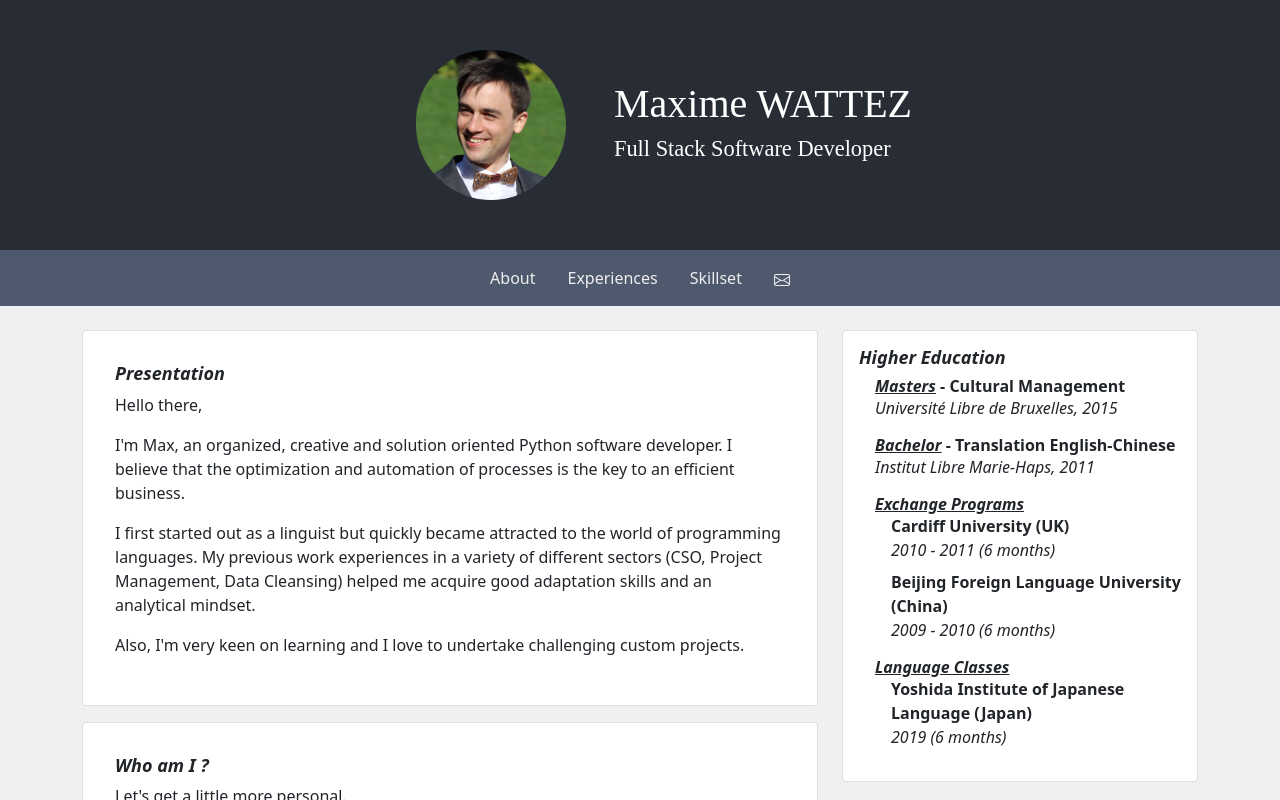
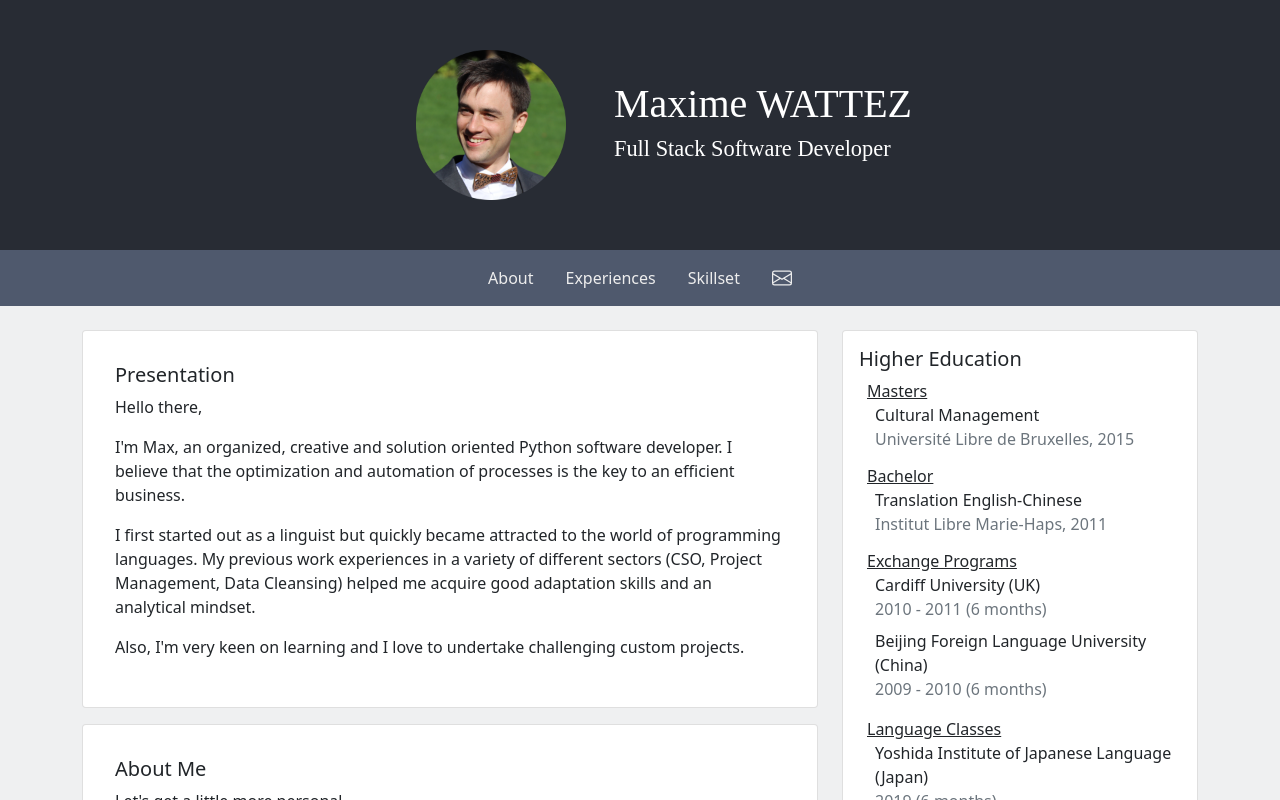
Before and after one commit to Nootaku/mwattez-cv, a React (Create React App) app: page / in a window 1280 px wide. Shown: the top 800 px of the page. Built offline with nearby package versions, Linux system fonts and the light colour scheme; a web font is replaced by a local one.

Commit message:
:lipstick: All elements nice and pretty

```diff
--- a/src/components/about.jsx
+++ b/src/components/about.jsx
@@ -22,7 +22,7 @@ class About extends Component {
               <AboutCard title="Professional Profile" type="profile" />
             </div>
             <div className="card mb-3">
-              <AboutCard title="Who am I ?" type="whoami" />
+              <AboutCard title="About Me" type="whoami" />
             </div>
           </div>
         </div>
@@ -63,7 +63,7 @@ class About extends Component {
           </div>
           <div className="card mb-3">
             <div className="card-body">
-              <AboutCard title="Who am I ?" type="whoami" />
+              <AboutCard title="About Me" type="whoami" />
             </div>
           </div>
         </div>
--- a/src/components/about/aboutEducation.jsx
+++ b/src/components/about/aboutEducation.jsx
@@ -6,16 +6,18 @@ const AboutEducation = (props) => {
 
   let uniBody = (contentKey) => {
     return (
-      <React.Fragment key={"uni_" + contentKey}>
-        <h5 className="smallTitle">
-          <span className="underline italic">{contentKey}</span> -{" "}
+      <div className="educationWrapper" key={"uni_" + contentKey}>
+        <blockquote className="blockquote mb-0 educationElement">
+          <p className="educationHeader">{contentKey}</p>
+        </blockquote>
+        <p className="card-text-content">
           {props.content.university[contentKey].name}
-        </h5>
-        <p className="card-text-content italic">
+        </p>
+        <p className="card-text-content text-muted">
           {props.content.university[contentKey].university},{" "}
           {props.content.university[contentKey].year}
         </p>
-      </React.Fragment>
+      </div>
     );
   };
 
@@ -25,13 +27,15 @@ const AboutEducation = (props) => {
       other: "Language Classes",
     };
     return (
-      <React.Fragment key={"nonUni_" + contentKey}>
-        <h5 className="smallTitle underline italic">{title[contentKey]}</h5>
+      <div className="educationWrapper" key={"nonUni_" + contentKey}>
+        <blockquote className="blockquote mb-0 educationElement">
+          <p className="educationHeader">{title[contentKey]}</p>
+        </blockquote>
         <ul className="aboutCardList">
           {props.content.non_univerity[contentKey].map((i) => (
             <li key={i.id} className="aboutCardListItem">
-              <span className="bold">{i.university}</span>
-              <span className="dates italic">
+              <p className="card-text-content">{i.university}</p>
+              <p className="card-text-content text-muted">
                 {i.start}
                 {!(i.start === i.end) && (
                   <React.Fragment>
@@ -40,11 +44,11 @@ const AboutEducation = (props) => {
                   </React.Fragment>
                 )}{" "}
                 ({i.duration})
-              </span>
+              </p>
             </li>
           ))}
         </ul>
-      </React.Fragment>
+      </div>
     );
   };
   return (
--- a/src/components/css/about.css
+++ b/src/components/css/about.css
@@ -8,27 +8,34 @@
   width: auto;
 }
 
-.smallTitle {
-  font-size: 16px;
-  padding-left: 1rem;
-  font-weight: bold;
+.educationWrapper {
+  margin-bottom: 13px;
+}
+
+.educationElement {
+  padding-left: 0.5rem;
+}
+
+.educationHeader {
   text-transform: capitalize;
-  margin-bottom: 0;
+  font-size: 1rem;
+  text-decoration: underline;
+}
+
+.educationElement .blockquote-footer::before {
+  content: "";
 }
 
 .card-text-content {
+  margin: 0;
   padding-left: 1rem;
 }
 
 .aboutCardList {
+  padding-left: 0;
   list-style: none;
 }
 
 .aboutCardListItem {
   margin-bottom: 8px;
 }
-
-.aboutCardListItem .dates::before {
-  content: "\A";
-  white-space: pre;
-}
--- a/src/components/css/experience.css
+++ b/src/components/css/experience.css
@@ -1,17 +1,20 @@
 .experience {
+}
+.downloadWrapper {
+  border: 1px solid grey;
+  border-radius: 4px;
+}
+
+.downloadText {
+  margin: 8px 0 0 0;
 }
 
 .experience-body {
   display: block;
 }
-.experience-title-dates::before {
-  content: "\A";
-  white-space: pre;
-}
-.card-title {
-  font-size: 18px;
-  font-style: italic;
-  font-weight: bold;
+
+.card-title .blockquote-footer::before {
+  content: "";
 }
 
 .technicalStack {
@@ -23,6 +26,7 @@
   width: 100%;
 }
 .technicalStackOpenBtn {
+  width: 100%;
   background-color: #d0d3d6 !important;
   transition: 0.3s;
 }
@@ -31,6 +35,11 @@
   background-color: #4f596d !important;
   color: #ededed !important;
 }
+
+.technicalStackOpenBtn:hover .codeSlash {
+  fill: #ededed !important;
+}
+
 .technicalStackCloseBtn {
   position: absolute;
   top: 13px;
@@ -39,15 +48,31 @@
 
 /* Tablets */
 @media screen and (min-width: 768px) {
+  .technicalStackOpenBtn {
+    max-width: 250px;
+    display: block !important;
+    margin: auto;
+  }
 }
 
 /* Laptops */
 @media screen and (min-width: 992px) {
+  .toggleHelp {
+    display: none;
+  }
+
+  .experienceHeader .card-title,
   .experience-body {
-    display: block;
+    margin: 0 1rem;
   }
-  .experience-title-dates::before {
-    content: " | ";
+
+  .experienceHeader {
+    padding: 1rem !important;
+  }
+
+  .experienceHeader .card-subtitle::before {
+    content: "| ";
+    margin: 0 1rem 0 0;
   }
 }
 
--- a/src/components/css/navbar.css
+++ b/src/components/css/navbar.css
@@ -31,3 +31,12 @@
 .active {
   border-bottom: 1px solid #ededed;
 }
+
+.sendMailBtn {
+  height: 40px;
+}
+.bi-envelope {
+  width: 20px;
+  height: auto;
+  margin-bottom: 3px;
+}
--- a/src/components/experiences/experienceBody.jsx
+++ b/src/components/experiences/experienceBody.jsx
@@ -1,5 +1,5 @@
 import React, { Component } from "react";
-import Braces from "../images/braces.svg";
+import CodeSlash from "../images/code-slash.svg";
 
 class ExperienceBody extends Component {
   render() {
@@ -7,7 +7,14 @@ class ExperienceBody extends Component {
 
     return (
       <div className="card-body experience-body">
-        <h5 className="card-title">{company}</h5>
+        <figure className="card-title">
+          <blockquote className="blockquote">
+            <p>{company[0]}</p>
+          </blockquote>
+          {company[1] && (
+            <figcaption className="blockquote-footer">{company[1]}</figcaption>
+          )}
+        </figure>
         <p className="card-text">{description}</p>
         {deliverables && (
           <React.Fragment>
@@ -33,7 +40,7 @@ class ExperienceBody extends Component {
             className="btn btn-sm technicalStackOpenBtn"
             onClick={() => this.props.onToggleStack()}
           >
-            View technical stack <img src={Braces} />
+            <img src={CodeSlash} className="codeSlash" /> View technical stack
           </button>
         )}
       </div>
--- a/src/components/experiences/experienceDownloadPdf.jsx
+++ b/src/components/experiences/experienceDownloadPdf.jsx
@@ -4,14 +4,21 @@ import pdfResume from "../data/mwattez_cv.pdf";
 class ExperienceDownloadPdf extends Component {
   render() {
     return (
-      <div>
-        <p>
-          Click{" "}
+      <div className="d-flex flex-column align-items-center">
+        <div className="container d-flex flex-column align-items-center p-3 mb-3 downloadWrapper">
           <a href={pdfResume} download>
-            <button className="downloadPDF">here</button>
+            <button className="downloadPDF">Click here</button>
           </a>{" "}
-          to download a pdf-version of my CV.
-        </p>
+          <p className="small downloadText">
+            to download a pdf-version of my CV.
+          </p>
+        </div>
+        <div className="toggleHelp">
+          <p>
+            By clicking on the title of each experience you will toggle the
+            experience details.
+          </p>
+        </div>
       </div>
     );
   }
--- a/src/components/experiences/experienceTitle.jsx
+++ b/src/components/experiences/experienceTitle.jsx
@@ -3,10 +3,13 @@ import React, { Component } from "react";
 class ExperienceTitle extends Component {
   render() {
     return (
-      <h4 className="card-header" onClick={() => this.props.onToggleBody()}>
-        {this.props.title}
-        <span className="experience-title-dates">{this.props.dates}</span>
-      </h4>
+      <div
+        class="card-header d-lg-flex flex-row align-items-center experienceHeader"
+        onClick={() => this.props.onToggleBody()}
+      >
+        <h5 className="card-title">{this.props.title}</h5>
+        <p className="card-subtitle text-muted">{this.props.dates}</p>
+      </div>
     );
   }
 }
--- a/src/components/navbar.jsx
+++ b/src/components/navbar.jsx
@@ -35,7 +35,7 @@ const Navbar = (props) => (
               window.location =
                 "mailto:max.wattez@protonmail.com?subject=JOB: <YourCompany> <OfferedPosition>";
             }}
-            className="nav-button"
+            className="nav-button sendMailBtn"
           >
             <svg
               xmlns="http://www.w3.org/2000/svg"
```
Also changed, not shown: src/components/images/code-slash.svg (added).
